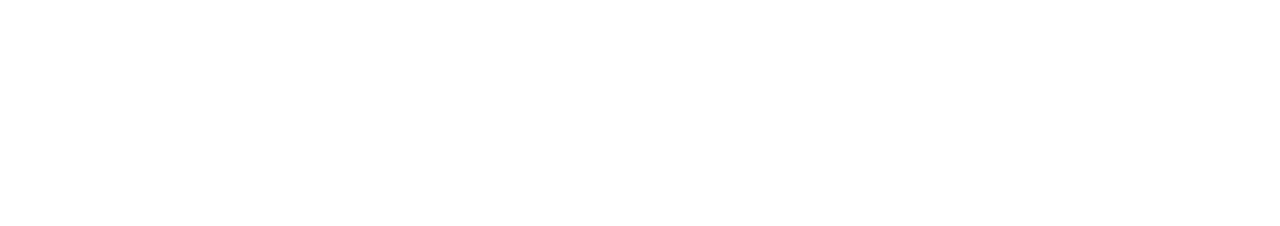
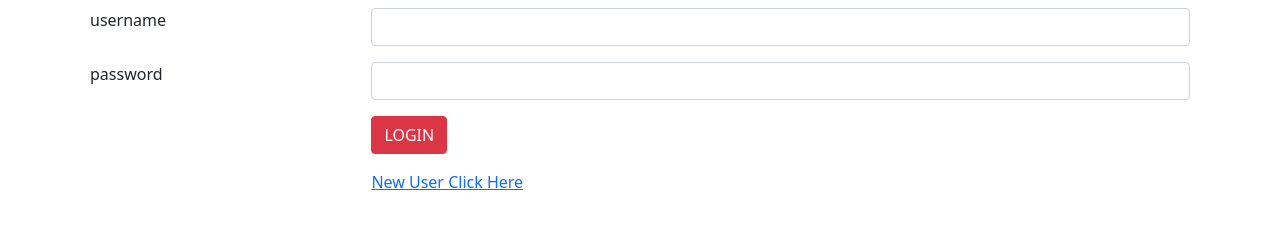
Before and after one commit to Mahima1111/development-app, a plain HTML site: page index.html in a window 1280 px wide. Drawn offline with nearby package versions, Linux system fonts and the light colour scheme.

Commit message:
userlogin completed

```diff
--- a/index.html
+++ b/index.html
@@ -8,6 +8,30 @@
     <title>Document</title>
 </head>
 <body>
+    <div class="container">
+        <div class="row">
+            <div class="col">
+                <table class="table table-borderless">
+                    <tr>
+                        <td>username</td>
+                        <td><input type="text" class="form-control"></td>
+                    </tr>
+                    <tr>
+                        <td>password</td>
+                        <td><input type="text" class="form-control"></td>
+                    </tr>
+                    <tr>
+                        <td> </td>
+                        <td> <button class="btn btn-danger">LOGIN</button></td>
+                    </tr>
+                    <tr>
+                        <td> </td>
+                        <td> <a href="reg.html">New User Click Here</a></td>
+                    </tr>
+                </table>
+            </div>
+        </div>
+    </div>
     <script src="https://cdn.jsdelivr.net/npm/bootstrap@5.1.3/dist/js/bootstrap.bundle.min.js" integrity="sha384-ka7Sk0Gln4gmtz2MlQnikT1wXgYsOg+OMhuP+IlRH9sENBO0LRn5q+8nbTov4+1p" crossorigin="anonymous"></script>
 </body>
 </html>
```
